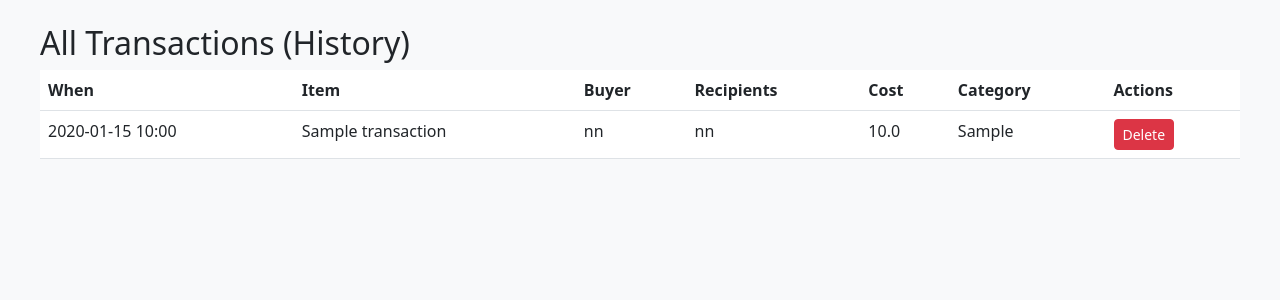
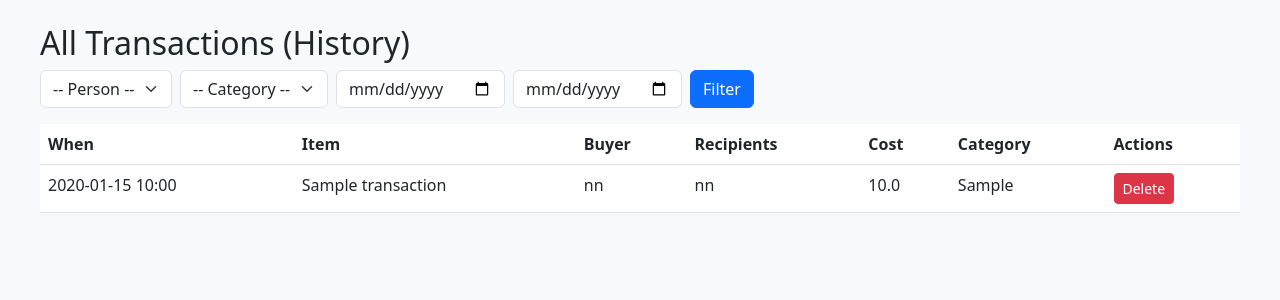
Before and after one commit to TarunB-Git/travelapp, a Flask app: page /history in a window 1280 px wide. Shown: the part 64-364 px from the top of the page. Run offline with Flask 3, Linux system fonts and the light colour scheme; a user stored in the database is signed in; tables that the repository leaves empty hold one stand-in row (values such as "Sample post").

Commit message:
Update history.html

```diff
--- a/app/templates/history.html
+++ b/app/templates/history.html
@@ -1,7 +1,23 @@
 {% extends "base.html" %}
 {% block body %}
 <h2>All Transactions (History)</h2>
-
+<form method="get" class="row g-2 mb-3">
+  <div class="col-auto">
+    <select name="person_id" class="form-select">
+      <option value="">-- Person --</option>
+      {% for p in people %}<option value="{{ p.id }}">{{ p.name }}</option>{% endfor %}
+    </select>
+  </div>
+  <div class="col-auto">
+    <select name="category" class="form-select">
+      <option value="">-- Category --</option>
+      {% for b in budgets %}<option>{{ b.category }}</option>{% endfor %}
+    </select>
+  </div>
+  <div class="col-auto"><input name="start_date" type="date" class="form-control"></div>
+  <div class="col-auto"><input name="end_date" type="date" class="form-control"></div>
+  <div class="col-auto"><button class="btn btn-primary">Filter</button></div>
+</form>
 <table class="table">
   <thead>
     <tr>
```
